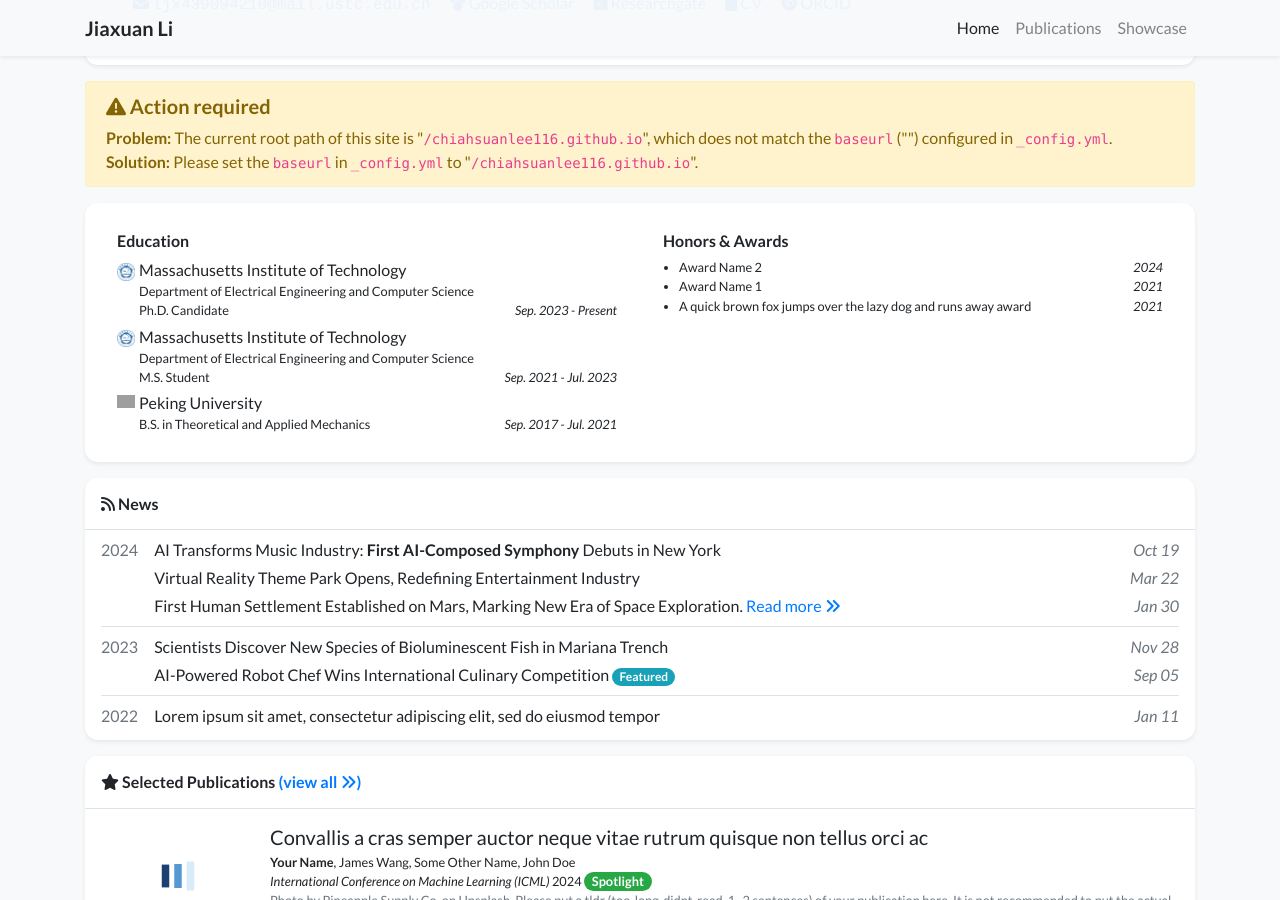
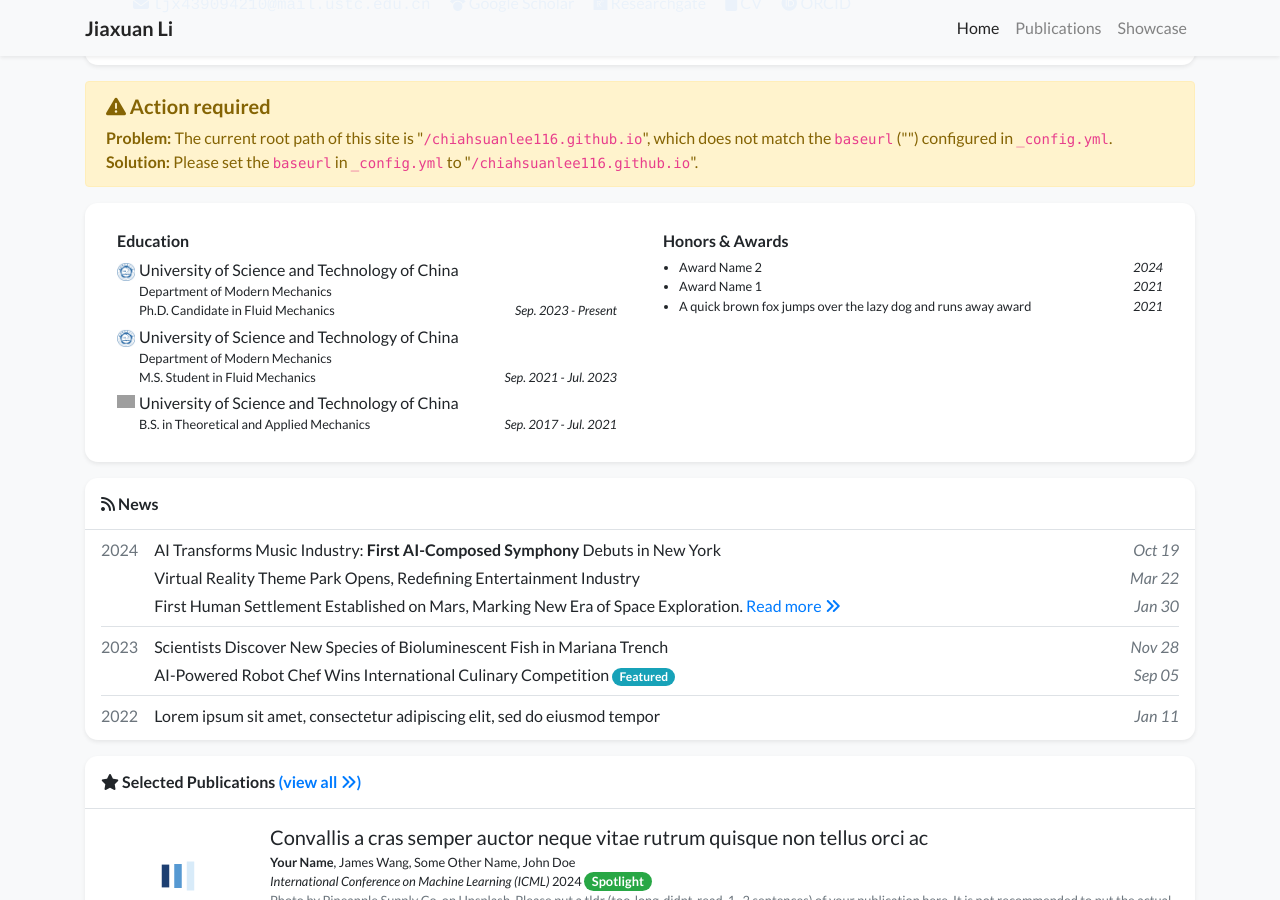
Before and after one commit to ChiaHsuanLee116/chiahsuanlee116.github.io, a Jekyll site: the page built from index.html, in a window 1280 px wide and 900 px high, scrolled down 402 px. Built offline with Jekyll 4.4.1, drawn with Linux system fonts in a browser that asks for light colours; nearby versions of some CDN libraries; a style sheet for code colours, icons or effects is not loaded; grey boxes are pictures that could not be loaded.

Commit message:
Update profile.yml

```diff
--- a/_data/profile.yml
+++ b/_data/profile.yml
@@ -30,19 +30,19 @@
   Photo at the Dragon's Back (龙脊山).
 
 education:
-- name: Massachusetts Institute of Technology
+- name: University of Science and Technology of China
   logo: /assets/images/badges/ustcblue.jpg
   position: >-
-    Department of Electrical Engineering and Computer Science <br/>
-    Ph.D. Candidate
+    Department of Modern Mechanics <br/>
+    Ph.D. Candidate in Fluid Mechanics
   date: Sep. 2023 - Present
-- name: Massachusetts Institute of Technology
+- name: University of Science and Technology of China
   logo: /assets/images/badges/ustcblue.jpg
   position: >-
-    Department of Electrical Engineering and Computer Science <br/>
-    M.S. Student
+    Department of Modern Mechanics <br/>
+    M.S. Student in Fluid Mechanics
   date: Sep. 2021 - Jul. 2023
-- name: Peking University
+- name: University of Science and Technology of China
   logo: /assets/images/badges/ustcblue.png
   position: B.S. in Theoretical and Applied Mechanics
   date: Sep. 2017 - Jul. 2021
```
